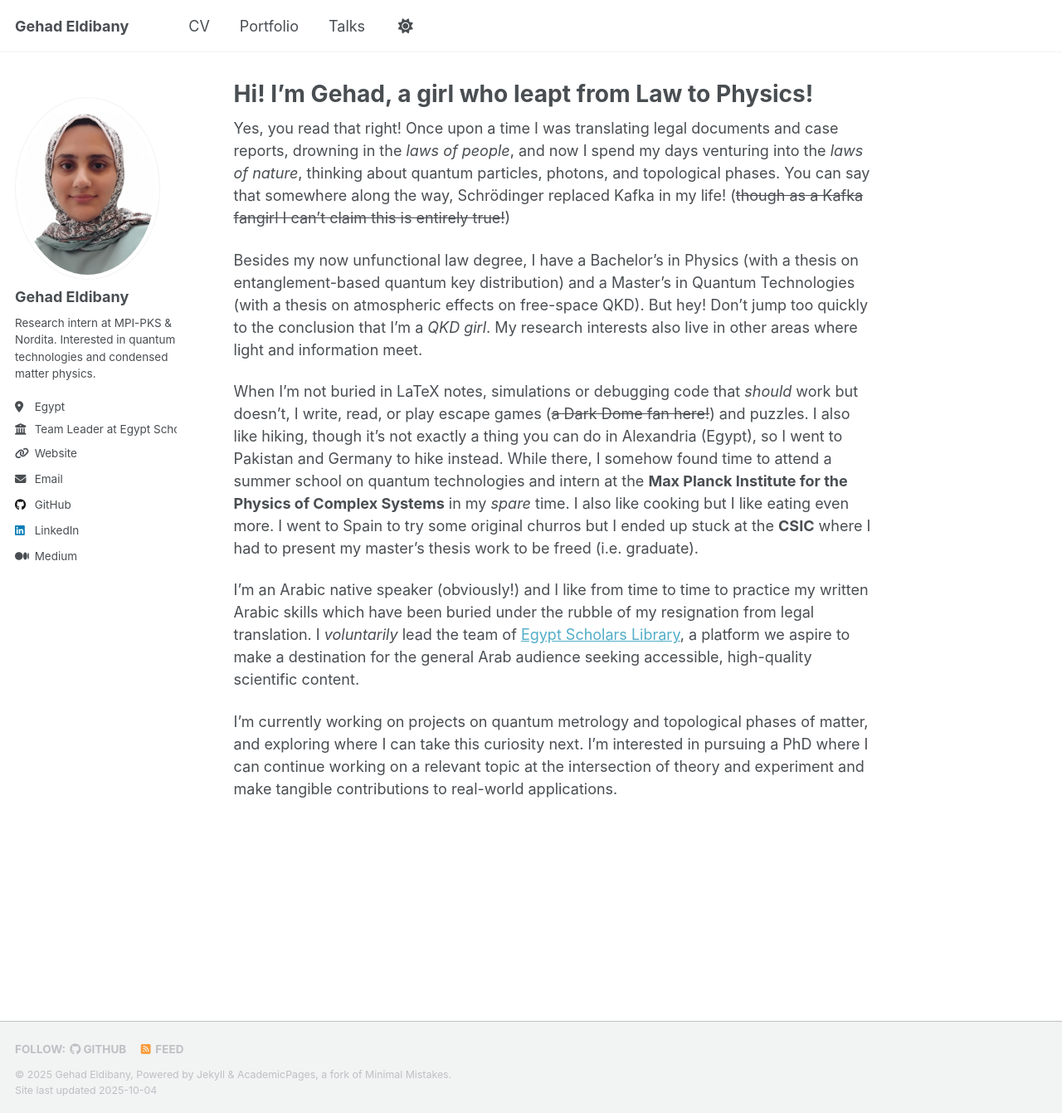
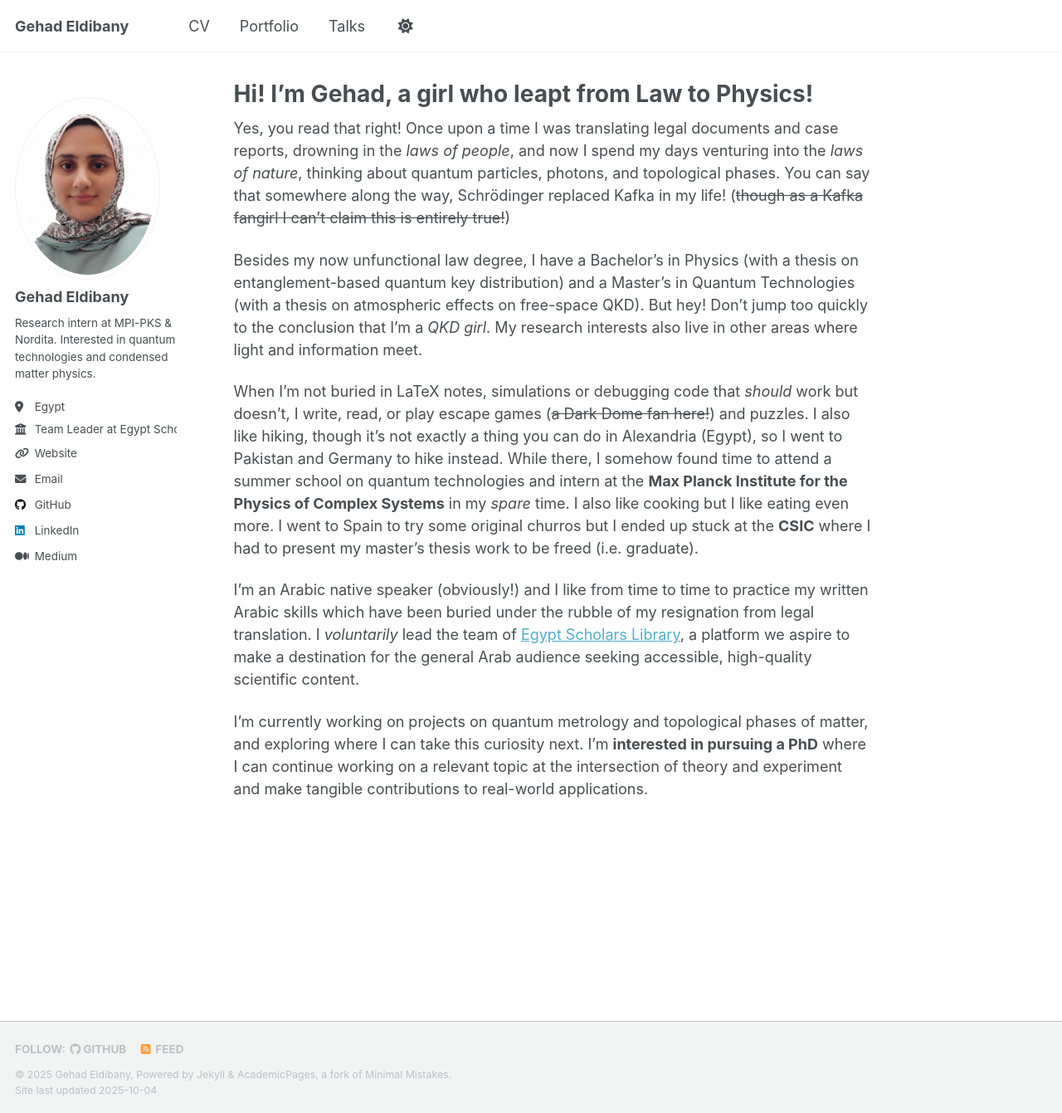
Before and after one commit to gehadibany/gehadibany.github.io, a Jekyll site: the page built from _pages/about.md, in a window 1280 px wide and 1341 px high. Shown: the whole window at 83% size. Built offline with Jekyll 4.4.1, drawn with Linux system fonts in a browser that asks for light colours; a script that is not in the unit is left out.

```diff
--- a/_pages/about.md
+++ b/_pages/about.md
@@ -16,4 +16,4 @@ When I’m not buried in LaTeX notes, simulations or debugging code that *should
 
 I'm an Arabic native speaker (obviously!) and I like from time to time to practice my written Arabic skills which have been buried under the rubble of my resignation from legal translation. I *voluntarily* lead the team of [Egypt Scholars Library](https://library.egyptscholars.org/), a platform we aspire to make a destination for the general Arab audience seeking accessible, high-quality scientific content.
 
-I’m currently working on projects on quantum metrology and topological phases of matter, and exploring where I can take this curiosity next. I’m interested in pursuing a PhD where I can continue working on a relevant topic at the intersection of theory and experiment and make tangible contributions to real-world applications.
+I’m currently working on projects on quantum metrology and topological phases of matter, and exploring where I can take this curiosity next. I’m **interested in pursuing a PhD** where I can continue working on a relevant topic at the intersection of theory and experiment and make tangible contributions to real-world applications.
```
